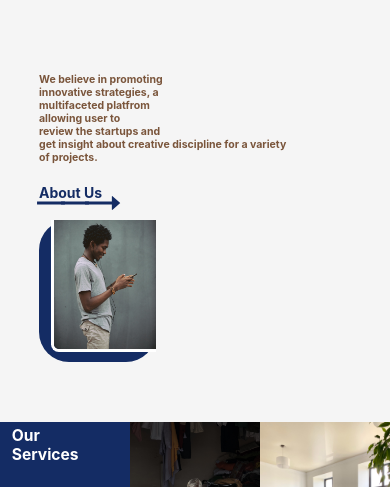
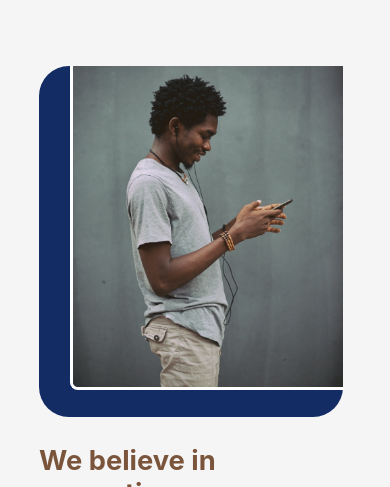
Before and after one commit to Vvivek-Pparashar/Antdesign, a React (Create React App) app: page / in a window 390 px wide. Shown: the part 809-1296 px from the top of the page. Built offline with nearby package versions, Linux system fonts and the light colour scheme.

Commit message:
page2-fully responsive

```diff
--- a/src/Components/Page2.css
+++ b/src/Components/Page2.css
@@ -1,18 +1,17 @@
 .page2_left {
   width: 30vw;
   height: 36.5vw;
-    background: #142C64;
+  background: #142c64;
   border-radius: 30px;
   display: flex;
   justify-content: flex-end;
-    box-shadow: '#32325d40 0px 13px 27px  -5px , #0000004d 0px 8px 16px -8px';
 }
 
 .minusSign_style {
   font-size: 34px;
   padding: 0;
   margin-left: -10px;
-    color: #142C64;
+  color: #142c64;
 }
 
 .image_style {
@@ -23,12 +22,48 @@
   border-left: 3px solid white;
 }
 
-
-  .arrow_holder  {
+.arrow_holder {
   display: flex;
   align-items: center;
   margin-top: -15px;
   margin-left: -5px;
   cursor: pointer;
-    color: #142C64;
-  };
+  color: #142c64;
+}
+
+.h5_page5 {
+  font-size: 2.7vw;
+  color: #7a553b;
+  margin-bottom: 20px;
+  margin-top: 1.7vw;
+}
+
+.traingleSign_style {
+  font-size: 20px;
+  margin-left: -10px;
+}
+
+@media screen and (max-width: 750px) {
+  .h5_page5 {
+    font-size: 7vw;
+  }
+
+  .image_style {
+    width: 70vw;
+    height: 83vw;
+  }
+
+  .page2_left {
+    width: 78vw;
+    height: 90vw;
+    margin-bottom: 20px;
+  }
+
+  .minusSign_style {
+    font-size: 31px;
+  }
+
+  .traingleSign_style{
+    font-size: 15px;
+  }
+}
--- a/src/Components/Page2.js
+++ b/src/Components/Page2.js
@@ -14,19 +14,15 @@ const Page2 = () => {
         <Col
           xs={{
             span: 24,
-            order: 2,
           }}
           sm={{
             span: 24,
-            order: 2,
           }}
           md={{
             span: 10,
-            order: 1,
           }}
           lg={{
             span: 10,
-            order: 1,
           }}
         >
           <div className="page2_left">
@@ -41,51 +37,42 @@ const Page2 = () => {
         <Col
           xs={{
             span: 24,
-            order: 1,
           }}
           sm={{
             span: 24,
-            order: 1,
           }}
           md={{
             span: 10,
-            order: 2,
           }}
           lg={{
             span: 10,
-            order: 2,
+
             offset: 4,
           }}
         >
-          <h5
-            style={{
-              fontSize: "2.7vw",
-              color: "#7A553B",
-              marginBottom: "20px",
-              marginTop: "1.7vw",
-            }}
-          >
+          <h5 className="h5_page5">
             We believe in promoting <br /> innovative strategies, a <br />
             multifaceted platfrom <br />
             allowing user to
             <br /> review the startups and <br />
-            get insight about creative discipline for a variety <br />
+            get insight about creative <br />
+            discipline for a variety <br />
             of projects.
           </h5>
 
-          <b style={{ cursor: "pointer", color: "#142C64" }}>About Us</b>
+          <b style={{ cursor: "pointer", color: "#142C64", marginLeft: "2px" }}>
+            About Us
+          </b>
           <div className="arrow_holder">
             <MinusOutlined
               className="minusSign_style"
               style={{
-                marginLeft: "0",
+                marginLeft: "2px",
               }}
             />
             <MinusOutlined className="minusSign_style" />
             <MinusOutlined className="minusSign_style" />
-            <CaretRightOutlined
-              style={{ fontSize: "20px", marginLeft: "-10px" }}
-            />
+            <CaretRightOutlined className="traingleSign_style" />
           </div>
         </Col>
       </Row>
```
Lines whose indentation alone changed are shown as unchanged.
